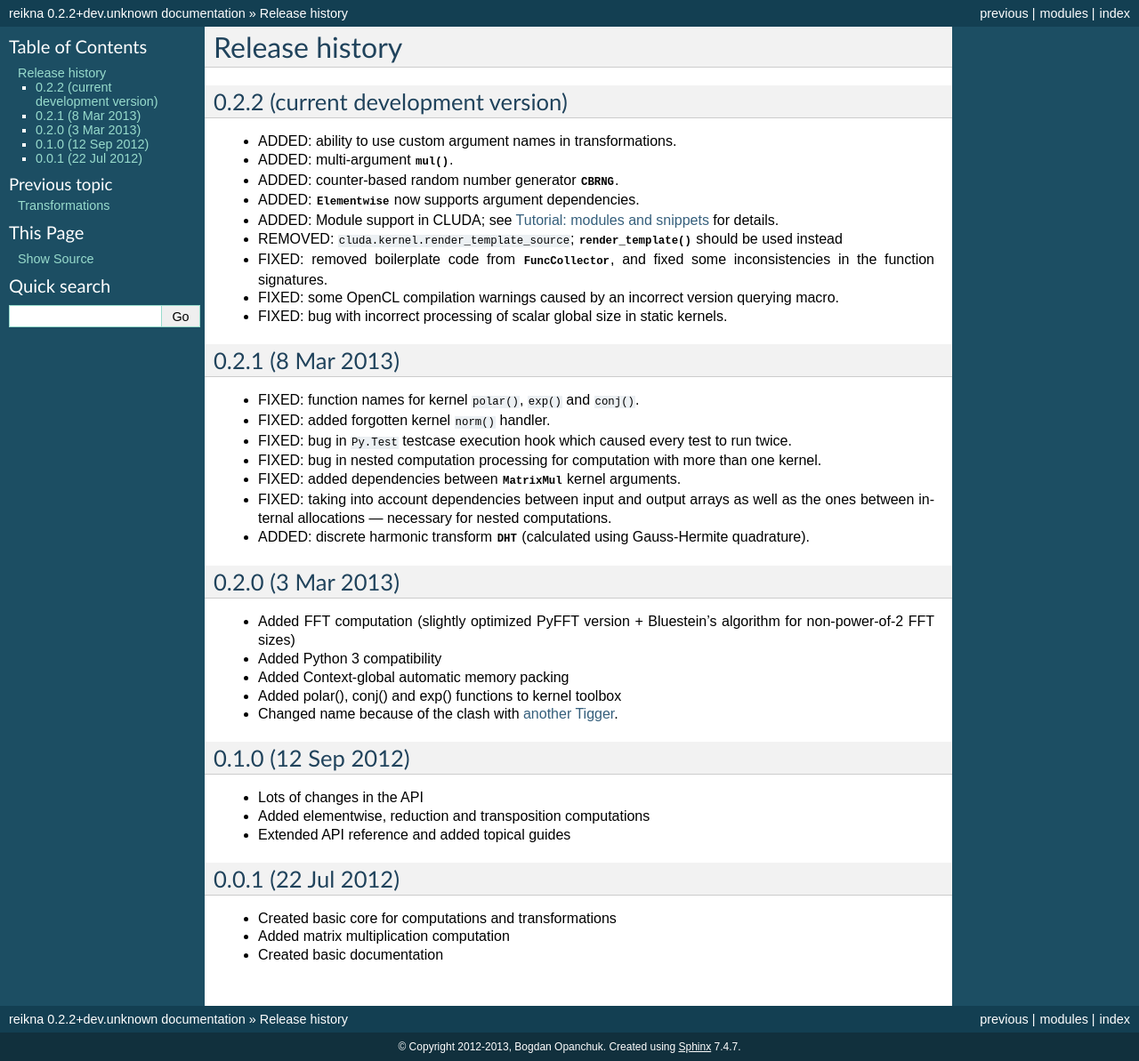
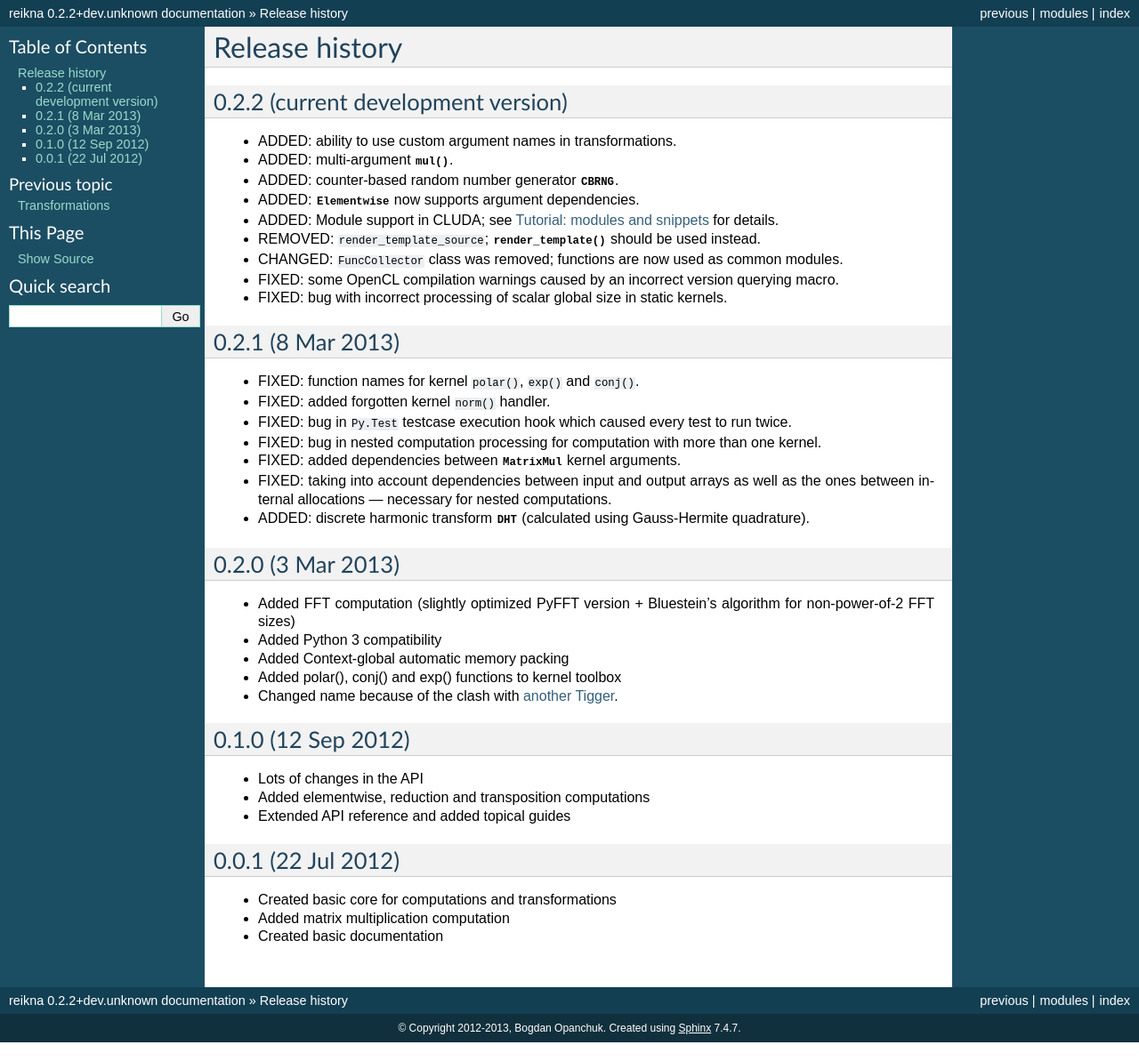
Before and after one commit to fjarri/reikna, a Sphinx documentation site: the page built from doc/source/history.rst, in a window 1280 px wide. Shown: the whole page at 89% size. Built offline with Sphinx 7.4.7, drawn with Linux system fonts in a browser that asks for light colours; after the commit the page ends 1172 px from its top, so only the background shows below that.

Commit message:
doc/history: updated

```diff
--- a/doc/source/history.rst
+++ b/doc/source/history.rst
@@ -8,7 +8,7 @@ Release history
 
 * ADDED: ability to use custom argument names in transformations.
 
-* ADDED: multi-argument :py:meth:`~reikna.cluda.kernel.FuncCollector.mul`.
+* ADDED: multi-argument :py:func:`~reikna.cluda.functions.mul`.
 
 * ADDED: counter-based random number generator :py:class:`~reikna.cbrng.CBRNG`.
 
@@ -16,10 +16,9 @@ Release history
 
 * ADDED: Module support in CLUDA; see :ref:`tutorial-modules` for details.
 
-* REMOVED: ``cluda.kernel.render_template_source``; :py:func:`~reikna.cluda.kernel.render_template` should be used instead
+* REMOVED: ``render_template_source``; :py:func:`~reikna.cluda.kernel.render_template` should be used instead.
 
-* FIXED: removed boilerplate code from :py:class:`~reikna.cluda.kernel.FuncCollector`,
-  and fixed some inconsistencies in the function signatures.
+* CHANGED: ``FuncCollector`` class was removed; functions are now used as common modules.
 
 * FIXED: some OpenCL compilation warnings caused by an incorrect version querying macro.
 
```
